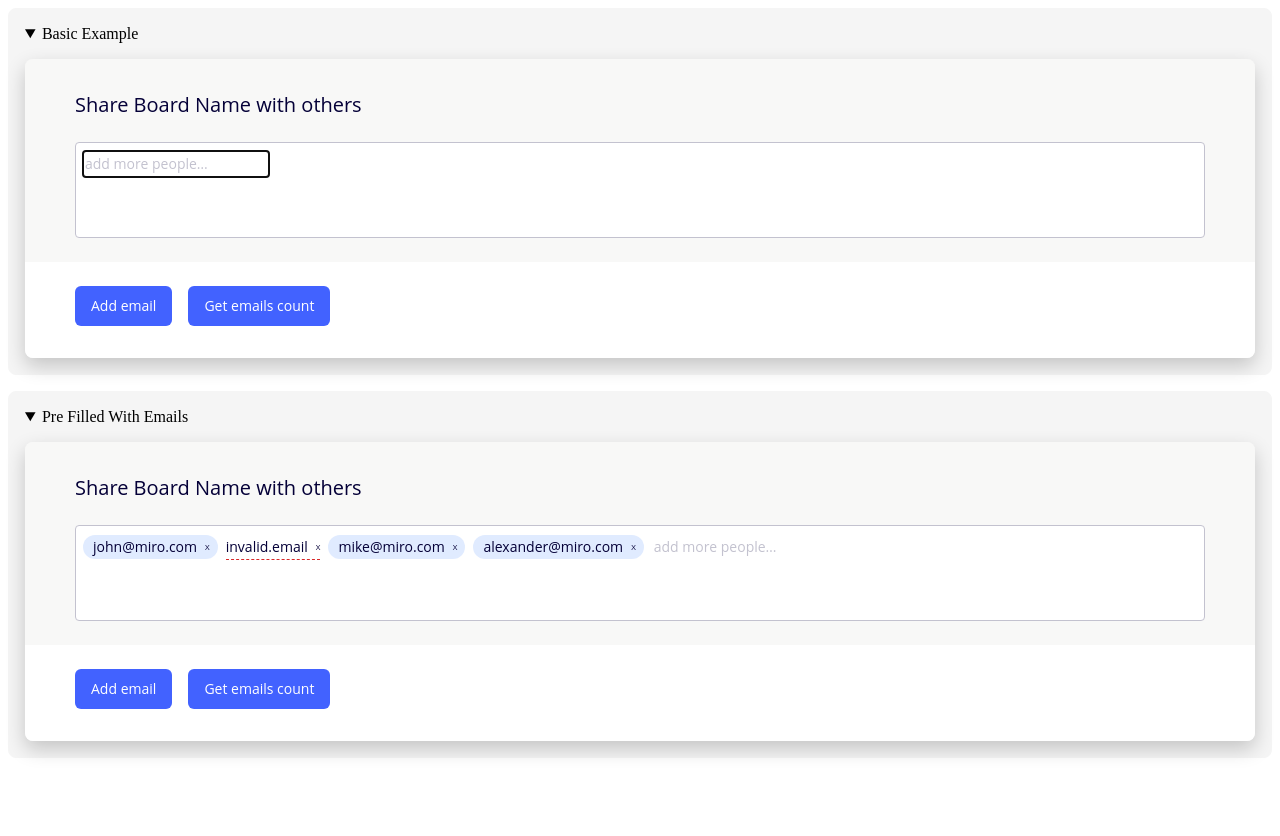
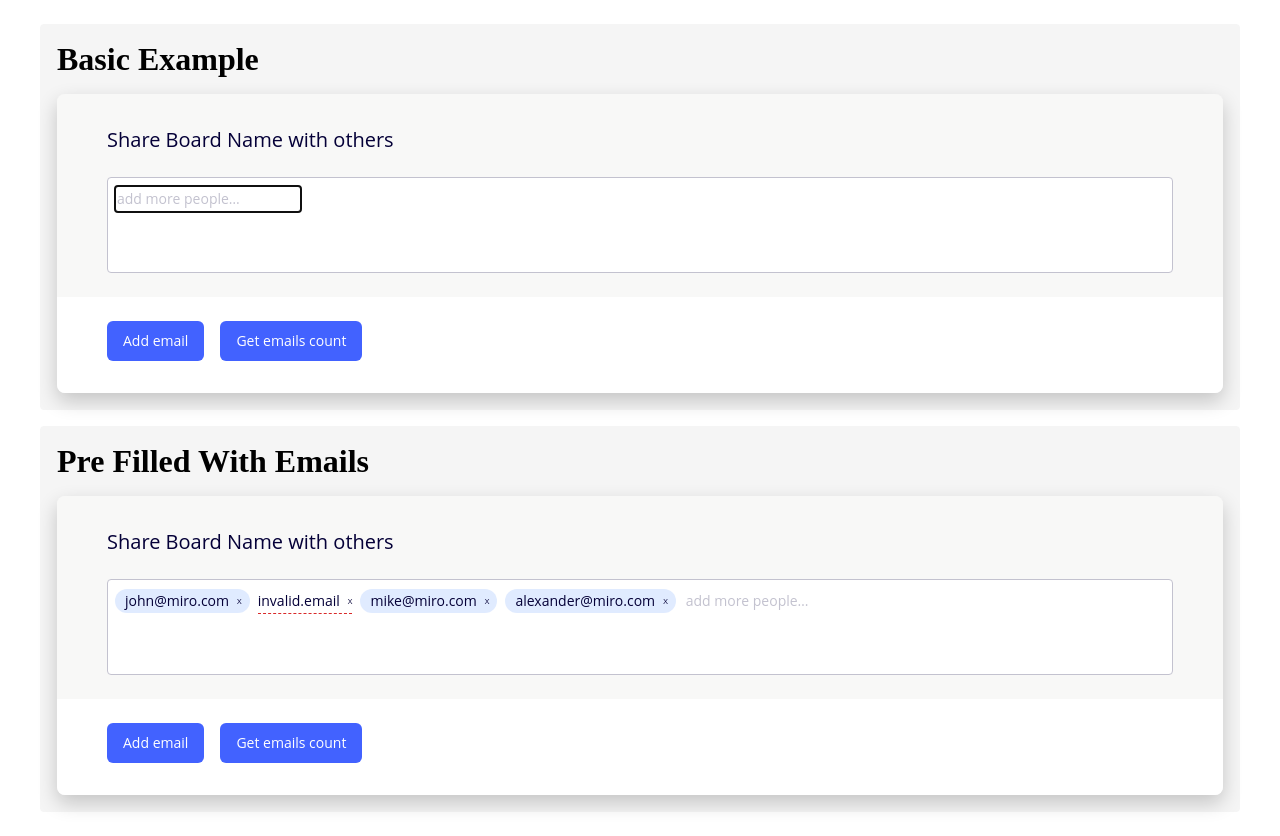
Before and after one commit to mvcds/emails-input, a website: page index.html in a window 1280 px wide. Before the commit the page ends 800 px from the top, so only its background shows below. Drawn offline with Linux system fonts and the light colour scheme.

Commit message:
make it more neutral for ie11

```diff
--- a/index.html
+++ b/index.html
@@ -8,32 +8,37 @@
   <link rel="stylesheet" href="./emails-input.css">
   <script src="./emails-input.js"></script>
   <style>
-    details {
+    body {
+      padding: 16px 32px;
+    }
+
+    body > div {
       background-color: whitesmoke;
       padding: 16px;
       border: 1px solid whitesmoke;
-      border-radius: 8px;
+      border-radius: 4px;
     }
 
-    details + details {
-      margin-top: 16px;
+    header {
+      font-size: 2em;
+      font-weight: bold;
+      margin-bottom: 16px;
     }
 
-    .emails-input {
+    div + div {
       margin-top: 16px;
     }
   </style>
 </head>
 <body>
-  <details open>
-    <summary open>Basic Example</summary>
+  <div>
+    <header>Basic Example</header>
     <div id="basic-example"></div>
-  </details>
-<body>
-  <details open>
-    <summary>Pre Filled With Emails</summary>
+  </div>
+  <div>
+    <header>Pre Filled With Emails</header>
     <div id="pre-filled-with-emails"></div>
-  </details>
+  </div>
   <script>
     EmailsInput(document.querySelector('#basic-example'));
     EmailsInput(document.querySelector('#pre-filled-with-emails'), {
```
